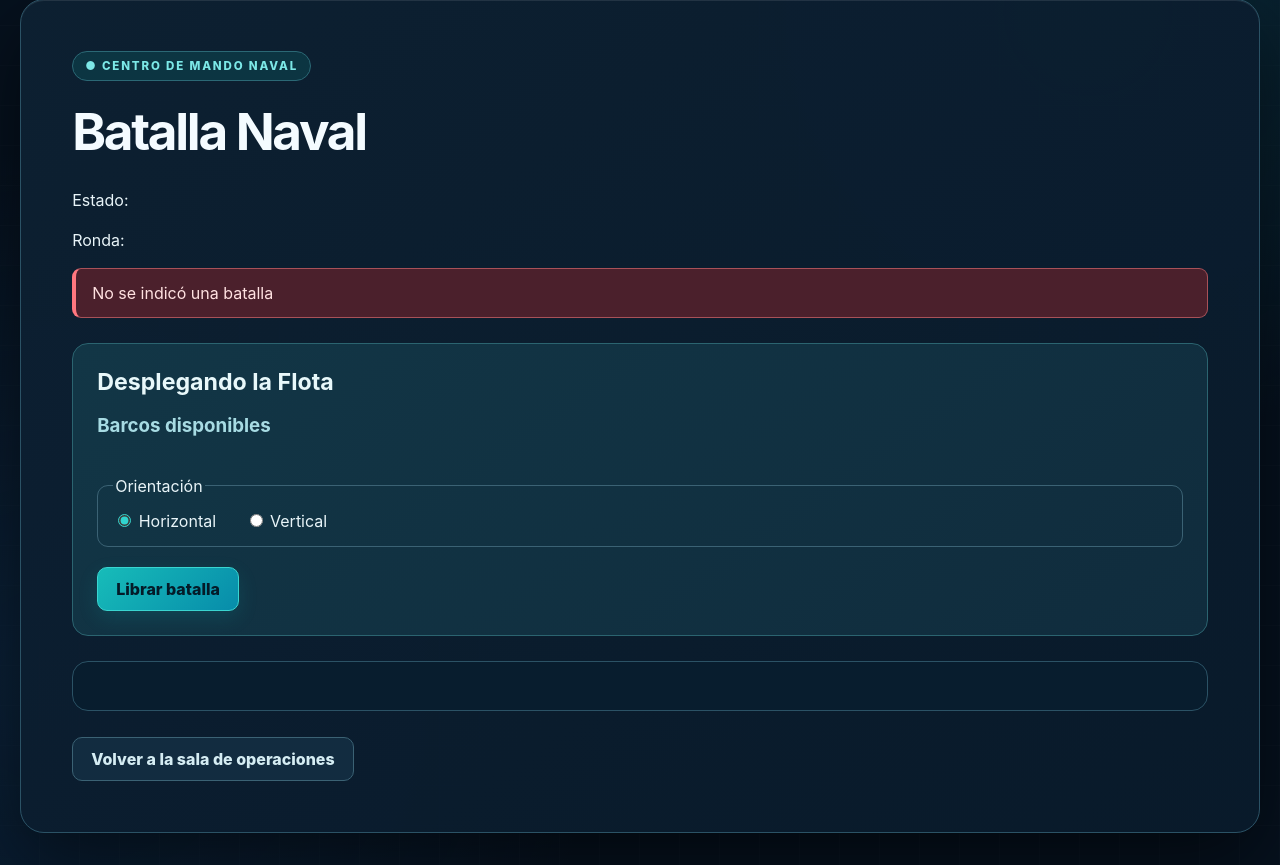
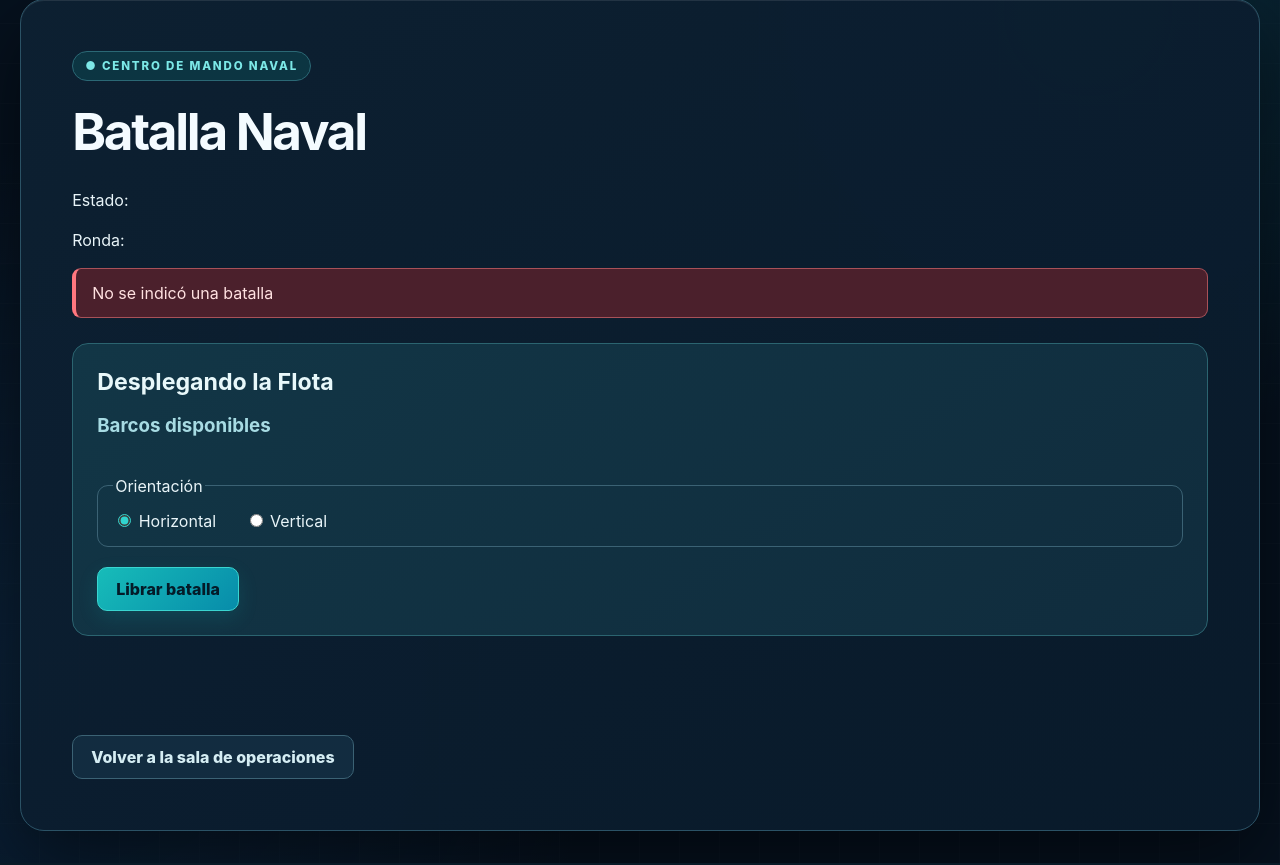
Before and after one commit to 184584-MatiasJimenez/DA-2026Agosto-N4A-184584-232075, a Spring Boot app: page /batalla.html in a window 1280 px wide. Shown: the part 33-898 px from the top of the page. Run offline with Spring Boot 4, Linux system fonts and the light colour scheme.

Commit message:
estilo tablero

```diff
--- a/src/main/resources/static/estilos.css
+++ b/src/main/resources/static/estilos.css
@@ -307,10 +307,13 @@ input[type="radio"] {
 #tablero {
     max-width: 100%;
     overflow-x: auto;
-    padding: 24px 14px;
-    border: 1px solid #2b5265;
-    border-radius: 16px;
-    background: #081d2e;
+    padding: 24px 0;
+    border: 0;
+    background: transparent;
+}
+
+#tablero .battle-ship-board-set {
+    flex-wrap: nowrap;
 }
 
 /* El tablero del curso agrega sus propios estilos.
@@ -397,8 +400,8 @@ input[type="radio"] {
     }
 
     #tablero {
-        padding: 18px 6px;
-    }
+    padding: 18px 6px;
+}
 }
 
 @media (prefers-reduced-motion: reduce) {
```
